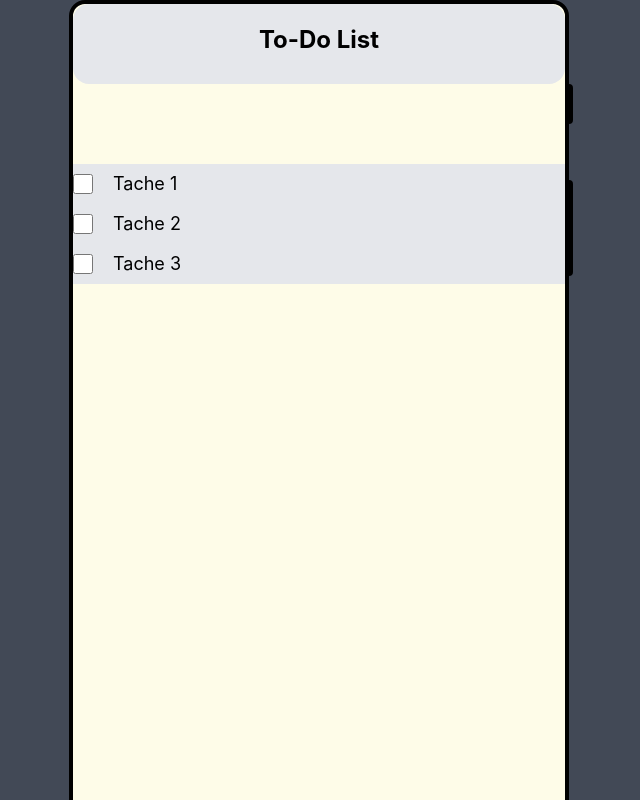
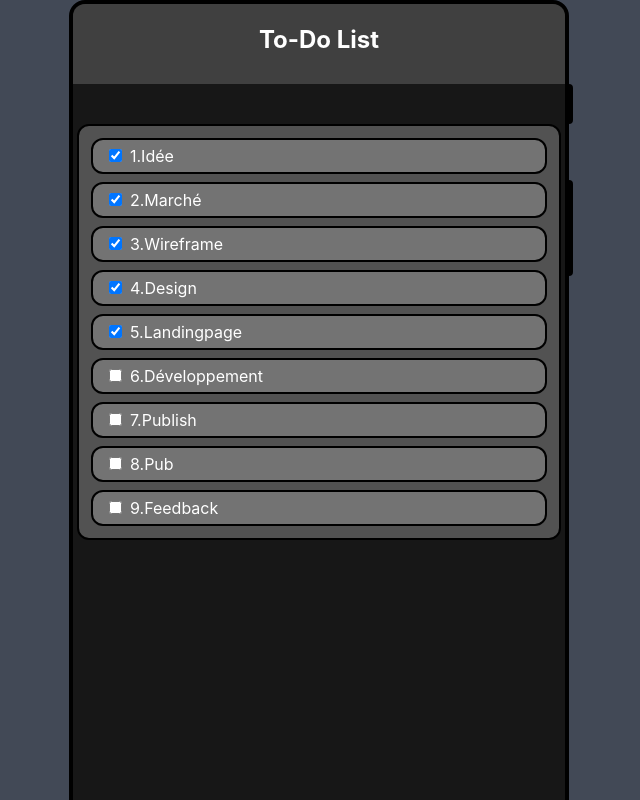
Before and after one commit to GonzalesAndy/DevMobile, a React (Create React App) app: page / in a window 1280 px wide. Shown: the top 800 px of the page, without its empty margins (321-961 px from the left). Built offline with nearby package versions, Linux system fonts and the light colour scheme.

Commit message:
Tache affiché + sauvegardé

```diff
--- a/src/App.js
+++ b/src/App.js
@@ -1,17 +1,19 @@
 import React, {Component} from 'react';
 import './App.css';
 import Header from './Header.js';
+import Footer from './Footer.js';
 import TaskList from './TaskList';
 
 class App extends Component {
   render() {
     return (
-      <div className="App relative h-[950px] w-[500px] border border-4 border-black rounded-2xl bg-yellow-50">
+      <div className="App relative h-[950px] w-[500px] border border-4 border-black rounded-2xl bg-neutral-900">
         <span class="absolute -right-2 top-20 border border-4 border-black h-10 rounded-md"></span>
         <span class="absolute -right-2 top-44 border border-4 border-black h-24 rounded-md"></span>
-        <div className='flex-row'>
+        <div className='flex-row h-full'>
           <Header />
           <TaskList />
+          <Footer />
         </div>
       </div>
     );
--- /dev/null
+++ b/src/Footer.js
@@ -0,0 +1,13 @@
+import React, {Component} from "react";
+
+class Footer extends Component {
+    render() {
+        return (
+        <footer className="absolute inset-x-0 bottom-0 bg-neutral-700 p-2 rounded-b-xl text-white" >
+            <p className="">Footer</p>
+        </footer>
+        );
+    }
+}
+
+export default Footer;
--- a/src/Header.js
+++ b/src/Header.js
@@ -4,8 +4,8 @@ class Header extends Component {
     render() {
         return (
             //Header affiche la progression, à savoir le nombre de Taches restantes (isChecked = false) Vs le nombre total.
-            <header className="items-center rounded-2xl h-20 w-full bg-gray-200 pt-5">
-                <h1 className="text-2xl font-bold">To-Do List</h1>
+            <header className="items-center h-20 w-full bg-neutral-700 pt-5 rounded-t-xl">
+                <h1 className="text-2xl text-white font-bold">To-Do List</h1>
             </header>
         );
     }
--- /dev/null
+++ b/src/LocalStorage.js
@@ -0,0 +1,31 @@
+class LocalStorage {
+    // initialisation de la liste de taches
+    constructor() {
+        this.tasks = [{"title":"1.Idée","isChecked":true},{"title":"2.Marché","isChecked":true},{"title":"3.Wireframe","isChecked":true},{"title":"4.Design","isChecked":true},{"title":"5.Landingpage","isChecked":true},{"title":"6.Développement","isChecked":false},{"title":"7.Publish","isChecked":false},{"title":"8.Pub","isChecked":false},{"title":"9.Feedback","isChecked":false}];
+    }
+
+    // obtenir une tache
+    getTasks() {
+        const savedTasks = localStorage.getItem('tasks');
+        if (savedTasks) {
+            return JSON.parse(savedTasks);
+        }
+        return this.tasks;
+    }
+
+    // ajouter une tache
+    addTask(task) {
+        this.tasks.push(task);
+    }
+
+    // supprimer une tache
+    deleteTask(task) {
+        this.tasks.splice(task, 1);
+    }
+
+    saveTasks(tasks) {
+        localStorage.setItem('tasks', JSON.stringify(tasks));
+    }
+}
+
+export default LocalStorage;
--- a/src/TaskList.js
+++ b/src/TaskList.js
@@ -1,24 +1,38 @@
 import React, { Component } from "react";
+import LocalStorage from "./LocalStorage";
 
 class TaskList extends Component {
+    constructor(props) {
+        const localStorage = new LocalStorage();
+        super(props);
+        this.state = {
+            tasks: localStorage.getTasks(),
+        };
+        this.handleCheckboxChange = this.handleCheckboxChange.bind(this);
+    }
+
+    handleCheckboxChange(event, index) {
+        const { checked } = event.target;
+        const { tasks } = this.state;
+        const updatedTasks = [...tasks];
+        updatedTasks[index].isChecked = checked;
+        this.setState({ tasks: updatedTasks });
+        const localStorage = new LocalStorage();
+        localStorage.saveTasks(updatedTasks);
+    }
+
     render() {
+        const { tasks } = this.state;
+        const taskList = tasks.map((task, index) => (
+            <li className=" text-left bg-neutral-500 m-2 p-1 pl-4 border border-2 border-black rounded-xl" key={index}>
+                <input  type="checkbox" checked={task.isChecked} onChange={(event) => this.handleCheckboxChange(event, index)} />
+                <span className="pl-2">{task.title}</span>
+            </li>
+        ));
+
         return (
-            <div className=" pt-20 ">
-                <ul className="flex flex-col bg-gray-200">
-                    <li className="flex flex-row items-center h-10">
-                        <input type="checkbox" className="h-5 w-5" />
-                        <p className="text-lg ml-5">Tache 1</p>
-                    </li>
-                    <li className="flex flex-row items-center h-10">
-                        <input type="checkbox" className="h-5 w-5" />
-                        <p className="text-lg ml-5">Tache 2</p>
-                    </li>
-                    <li className="flex flex-row items-center h-10">
-                        <input type="checkbox" className="h-5 w-5" />
-                        <p className="text-lg ml-5">Tache 3</p>
-                    </li>
-                </ul>
-
+            <div className="flex flex-col  h-full w-full">
+                <ul className="text-white bg-neutral-600 border border-2 border-black rounded-xl m-1 mt-10 p-1">{taskList}</ul>
             </div>
         );
     }
```
